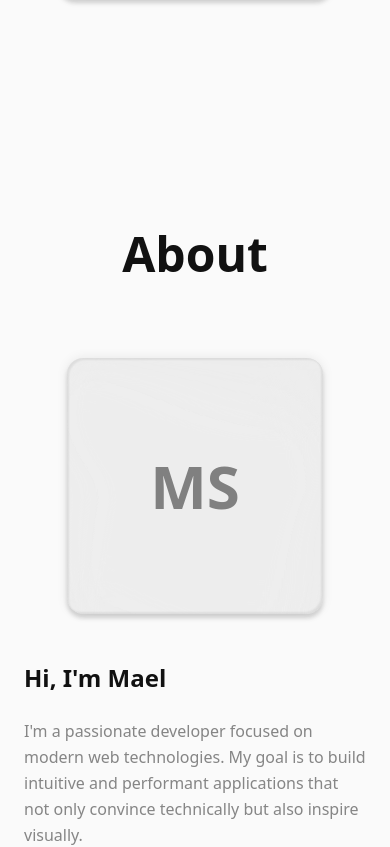
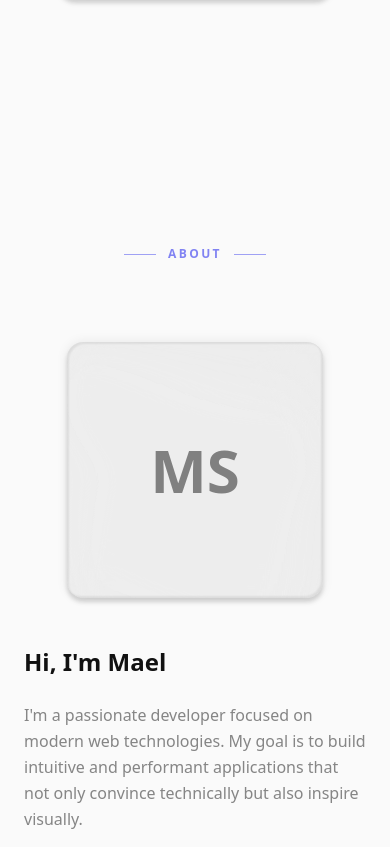
Before and after one commit to maelseewald/portfolio, a React app: page / in a window 390 px wide. Shown: the part 3258-4105 px from the top of the page. Built offline with nearby package versions, Linux system fonts and the light colour scheme; the HTML template or start-up script is replaced by a standard one.

Commit message:
style: gradient text on section title subtitles

```diff
--- a/src/ui/Typography.tsx
+++ b/src/ui/Typography.tsx
@@ -17,9 +17,9 @@ export function AnimatedBlock({children, delay = 0, className}: AnimatedBlockPro
     return (
         <motion.div
             ref={ref}
-            initial={{opacity: 0, y: 30}}
-            animate={isInView ? {opacity: 1, y: 0} : {opacity: 0, y: 30}}
-            transition={{duration: 0.6, delay, ease: 'easeOut'}}
+            initial={{opacity: 0, y: 24}}
+            animate={isInView ? {opacity: 1, y: 0} : {opacity: 0, y: 24}}
+            transition={{duration: 0.55, delay, ease: [0.22, 1, 0.36, 1]}}
             className={className}
         >
             {children}
@@ -30,15 +30,34 @@ export function AnimatedBlock({children, delay = 0, className}: AnimatedBlockPro
 interface SectionTitleProps {
     children: React.ReactNode;
     className?: string;
+    subtitle?: string;
 }
 
-export function SectionTitle({children, className}: SectionTitleProps) {
+export function SectionTitle({children, subtitle, className}: SectionTitleProps) {
+    const ref = useRef<HTMLDivElement>(null);
+    const isInView = useInView(ref, {once: true, margin: '0px'});
+
     return (
-        <div className={cn('flex items-center justify-center py-8', className)}>
-            <h2 className="text-5xl font-bold text-(--color-text) md:text-7xl">
-                {children}
-            </h2>
-        </div>
+        <motion.div
+            ref={ref}
+            className={cn('flex flex-col items-center gap-3 py-8', className)}
+            initial={{opacity: 0, y: 20}}
+            animate={isInView ? {opacity: 1, y: 0} : {opacity: 0, y: 20}}
+            transition={{duration: 0.55, ease: [0.22, 1, 0.36, 1]}}
+        >
+            <div className="flex items-center gap-3">
+                <div className="h-px w-8 bg-(--color-accent) opacity-60"/>
+                <span className="text-xs font-semibold uppercase tracking-[0.2em] text-(--color-accent) opacity-80">
+                    {children}
+                </span>
+                <div className="h-px w-8 bg-(--color-accent) opacity-60"/>
+            </div>
+            {subtitle && (
+                <h2 className="text-center text-4xl font-bold md:text-5xl lg:text-6xl bg-linear-to-br from-(--color-text) to-indigo-400 bg-clip-text text-transparent dark:to-indigo-300">
+                    {subtitle}
+                </h2>
+            )}
+        </motion.div>
     );
 }
 
@@ -124,7 +143,7 @@ export function SectionWrapper({children, maxWidth = '5xl', className}: SectionW
     };
 
     return (
-        <div className={cn('mx-auto w-full px-6 py-20', widths[maxWidth], className)}>
+        <div className={cn('mx-auto w-full px-6 py-24', widths[maxWidth], className)}>
             {children}
         </div>
     );
```
